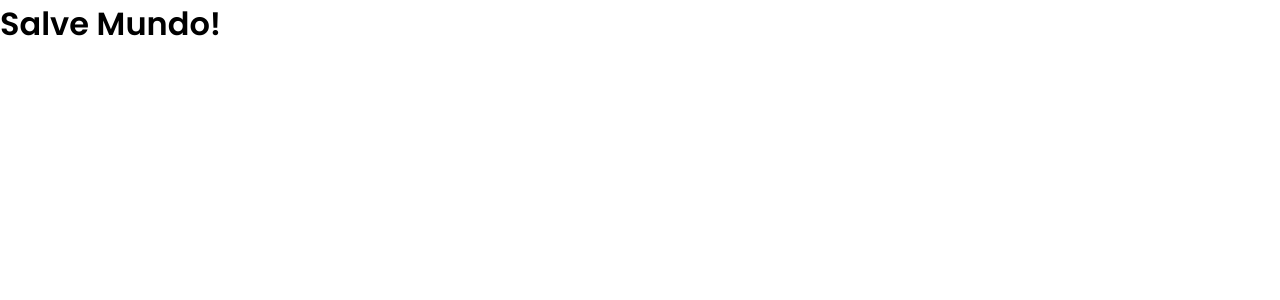
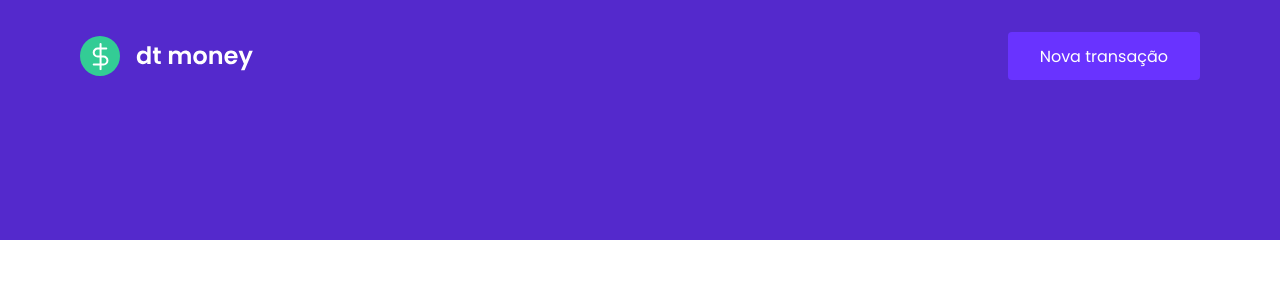
Before and after one commit to lucasbdias/Ignite-React, a React (Create React App) app in the folder chpt2-dtmoney/: page / in a window 1280 px wide. Shown: the top 300 px of the page. Built offline with nearby package versions, Linux system fonts and the light colour scheme.

Commit message:
feat: 🎸 Header component created

```diff
--- a/chpt2-dtmoney/src/App.tsx
+++ b/chpt2-dtmoney/src/App.tsx
@@ -1,10 +1,12 @@
 import { GlobalStyle } from "./styles/globals";
+
+import { Header } from "./components/Header";
 
 export function App() {
   return (
-    <div>
-      <h1>Salve Mundo!</h1>
+    <>
+      <Header />
       <GlobalStyle />
-    </div>
+    </>
   );
 }
--- /dev/null
+++ b/chpt2-dtmoney/src/components/Header/index.tsx
@@ -0,0 +1,14 @@
+import logoImg from '../../assets/logo.svg';
+
+import * as S from './styles';
+
+export function Header() {
+  return (
+    <S.Container>
+      <S.Content>
+        <img src={logoImg} alt="dt money" />
+        <button type="button">Nova transação</button>
+      </S.Content>
+    </S.Container>
+  );
+};
--- /dev/null
+++ b/chpt2-dtmoney/src/components/Header/styles.ts
@@ -0,0 +1,31 @@
+import styled from 'styled-components';
+
+export const Container = styled.header`
+  background-color: var(--blue);
+`;
+
+export const Content = styled.div`
+  max-width: 1120px;
+  margin: 0 auto;
+
+  padding: 2rem 1rem 10rem;
+  display: flex;
+  align-items: center;
+  justify-content: space-between;
+
+  button {
+    font-size: 1rem;
+    color: #FFF;
+    background-color: var(--blue-light);
+    border: 0;
+    padding: 0 2rem;
+    border-radius: .25rem;
+    height: 3rem;
+
+    transition: filter .2s ease;
+
+    &:hover {
+      filter: brightness(.9);
+    }
+  }
+`;
```
